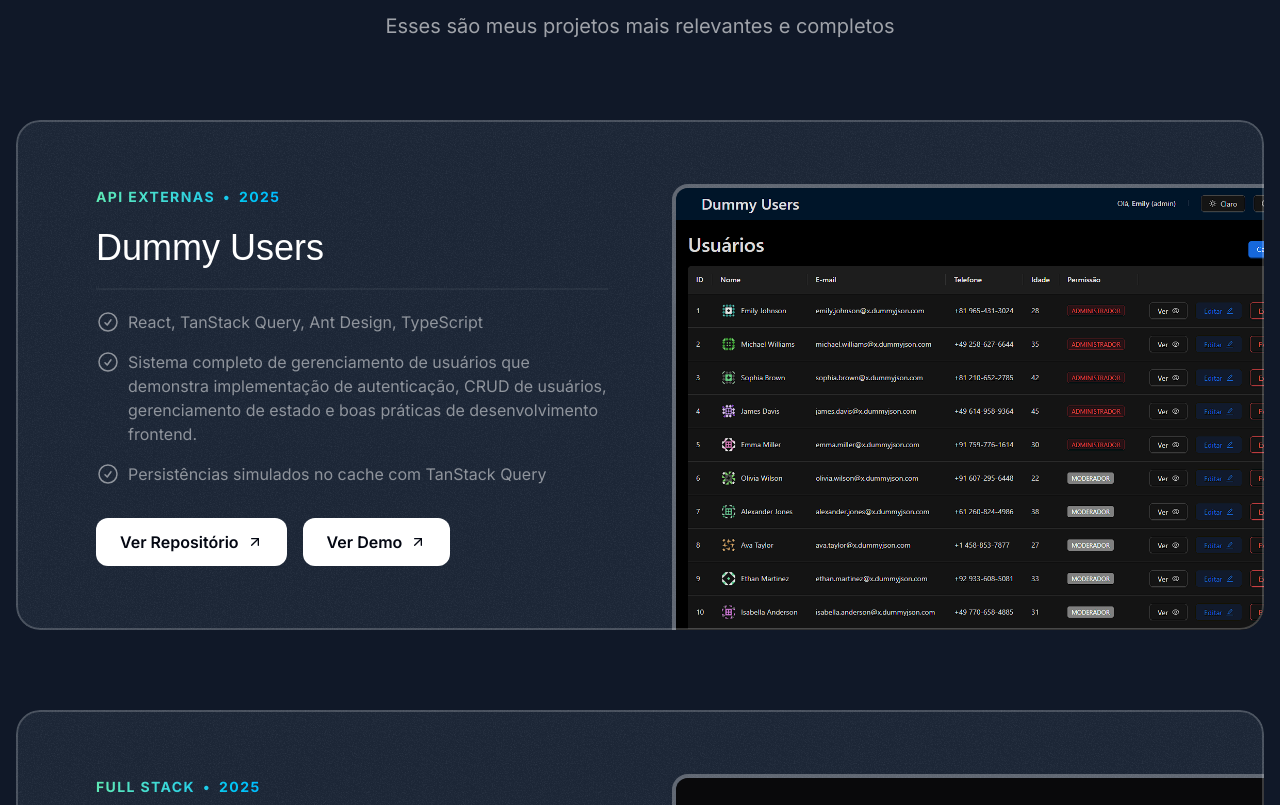
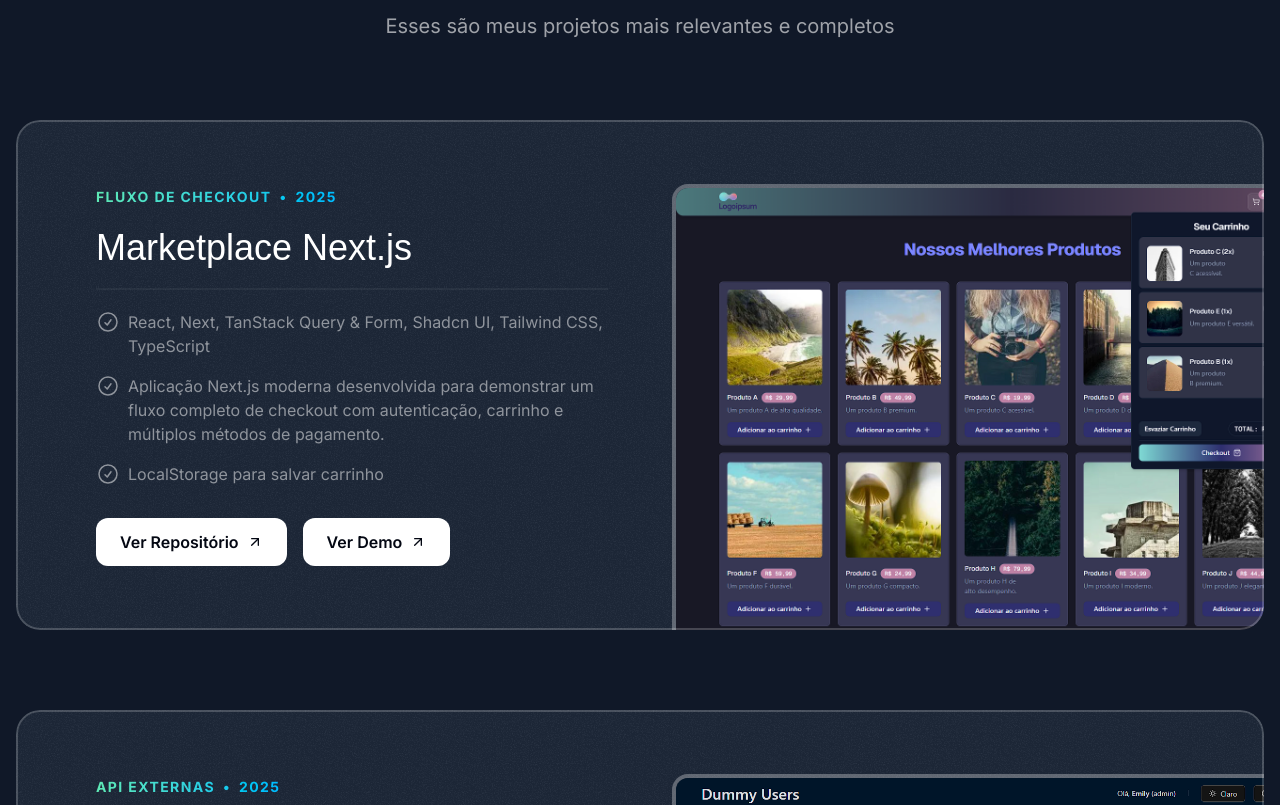
Before and after one commit to marquesmaycon/my-portfolio-2.0, a Next.js app: page / in a window 1280 px wide. Shown: the part 1102-1907 px from the top of the page. Built offline with nearby package versions, Linux system fonts and the light colour scheme; a web font is replaced by a local one.

Commit message:
new project com projects section

```diff
--- a/app/layout.tsx
+++ b/app/layout.tsx
@@ -28,7 +28,6 @@ export default function RootLayout({
 }>) {
   return (
     <html lang="en" className="scroll-smooth">
-      <header></header>
       <body
         className={twMerge(
           inter.variable,
--- a/components/sections/header.tsx
+++ b/components/sections/header.tsx
@@ -1,6 +1,6 @@
 export function Header() {
   return (
-    <div className="flex justify-center items-center fixed top-3 w-full z-30">
+    <header className="flex justify-center items-center fixed top-3 w-full z-30">
       <nav className="flex gap-1 p-0.5 border border-white/15 rounded-full bg-white/10 backdrop-blur-md">
         <a href="#home" className="nav-link">
           Início
@@ -18,6 +18,6 @@ export function Header() {
           Contato
         </a>
       </nav>
-    </div>
+    </header>
   );
 }
--- a/components/sections/projects.tsx
+++ b/components/sections/projects.tsx
@@ -3,6 +3,7 @@ import Image from "next/image";
 import dummyUsersPrintScreen from "@/assets/images/dummy-users.png";
 import habitTrackerPrintScreen from "@/assets/images/habit-tracker.png";
 import nextSaasRbacPrintScreen from "@/assets/images/next-saas-rbac.png";
+import marketplacePrintSCreen from "@/assets/images/marketplace-nextjs.png"
 
 import { Card } from "../card";
 import { SectionHeader } from "../section-header";
@@ -10,6 +11,22 @@ import { ArrowUpRight } from "../svgs/arrow-up-right";
 import { CheckCircle } from "../svgs/check-circle";
 
 const portfolioProjects = [
+  {
+    tag: "Fluxo de Checkout",
+    year: "2025",
+    title: "Marketplace Next.js",
+    topics: [
+      { title: "React, Next, TanStack Query & Form, Shadcn UI, Tailwind CSS, TypeScript" },
+      {
+        title:
+          "Aplicação Next.js moderna desenvolvida para demonstrar um fluxo completo de checkout com autenticação, carrinho e múltiplos métodos de pagamento.",
+      },
+      { title: "LocalStorage para salvar carrinho" },
+    ],
+    demo: "https://marketplace-nextjs.mklly.com.br/",
+    repository: "https://github.com/marquesmaycon/marketplace-nextjs",
+    image: marketplacePrintSCreen,
+  },
   {
     tag: "API externas",
     year: "2025",
```
Also changed, not shown: assets/images/marketplace-nextjs.png (added).
